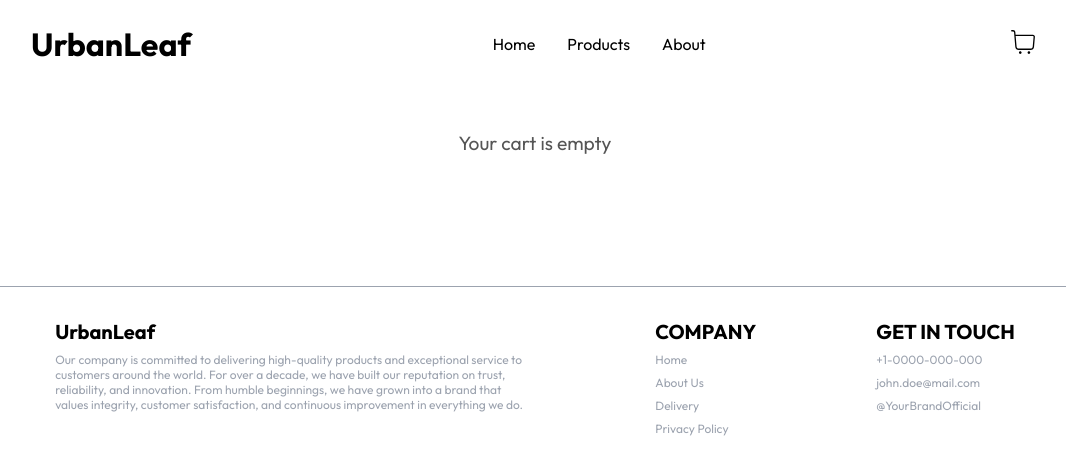
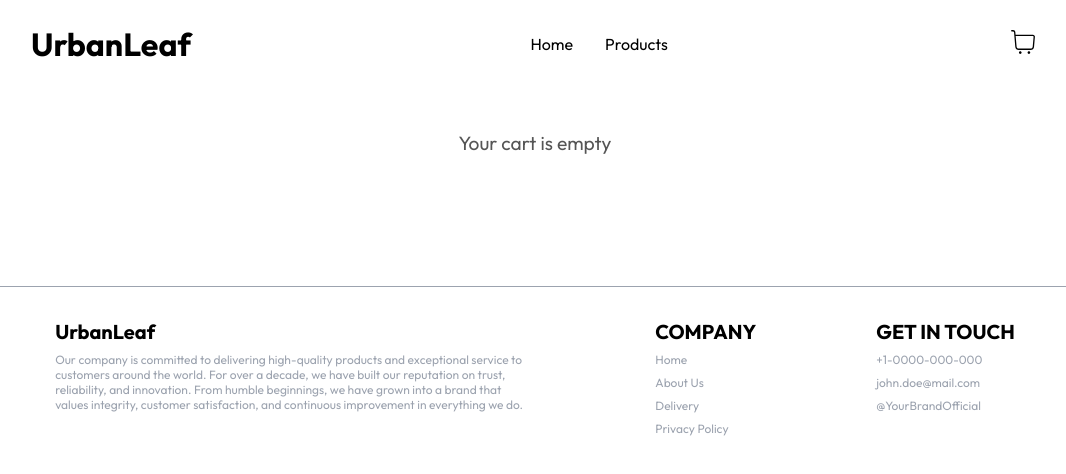
Before and after one commit to AravCS/frontend-ecommerce, a React (Vite) app: page /cart in a window 1280 px wide. Shown: the top 474 px of the page, without its empty margins (105-1171 px from the left). Built offline with nearby package versions, Linux system fonts and the light colour scheme.

Commit message:
remove something

```diff
--- a/src/components/Header.jsx
+++ b/src/components/Header.jsx
@@ -12,7 +12,6 @@ export default function Header() {
             <nav className={styles.middleContainer}>
                 <Link to="/" className={styles.navLink}> Home </Link>
                 <Link to="/products" className={styles.navLink}> Products </Link>
-                <Link to="/about" className={styles.navLink}> About </Link>
             </nav>
 
             <nav className={styles.endContainer}>
```
